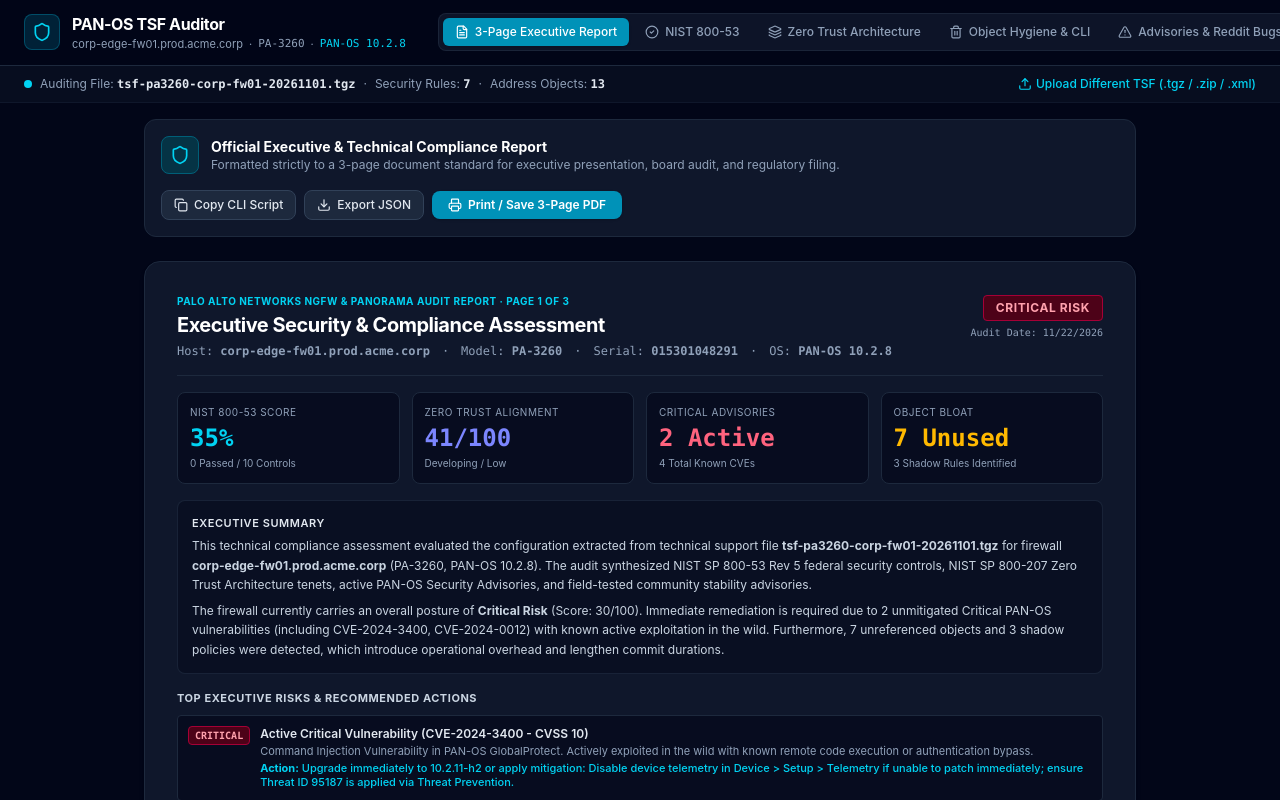
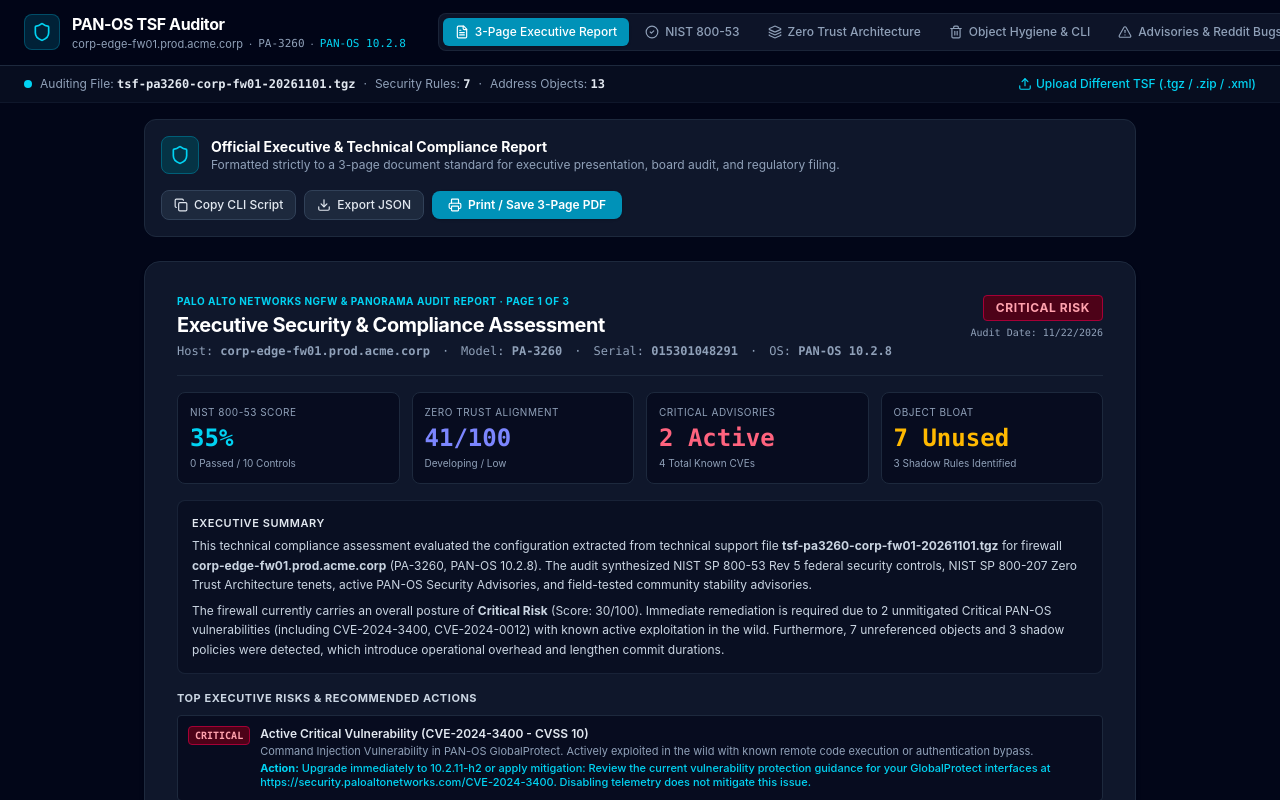
Before and after one commit to thepacketshed/panos-tsf-auditor, a React (Vite) app: page / in a window 1280 px wide. Shown: the top 800 px of the page. Built offline with nearby package versions, Linux system fonts and the light colour scheme.

Commit message:
Correct CVE-2024-3400 guidance and point to branch-specific fixes

```diff
--- a/src/data/advisoriesAndIssues.ts
+++ b/src/data/advisoriesAndIssues.ts
@@ -39,8 +39,8 @@ export const KNOWN_ADVISORIES: KnownAdvisoryDefinition[] = [
         { track: '11.1', vulnerableIfBelow: '11.1.2-h3', fixedIn: '11.1.2-h3 (or 11.1.4-h1)' },
       ],
     },
-    workaround: 'Disable device telemetry in Device > Setup > Telemetry if unable to patch immediately; ensure Threat ID 95187 is applied via Threat Prevention.',
-    patchRecommendation: 'Upgrade immediately to TAC recommended release PAN-OS 10.2.11-h2 or 11.1.4-h1.',
+    workaround: 'Review the current vulnerability protection guidance for your GlobalProtect interfaces at https://security.paloaltonetworks.com/CVE-2024-3400. Disabling telemetry does not mitigate this issue.',
+    patchRecommendation: 'Select a fixed build for your maintenance branch from the vendor advisory and verify suitability for your device.',
   },
   {
     cveId: 'CVE-2024-0012',
```
